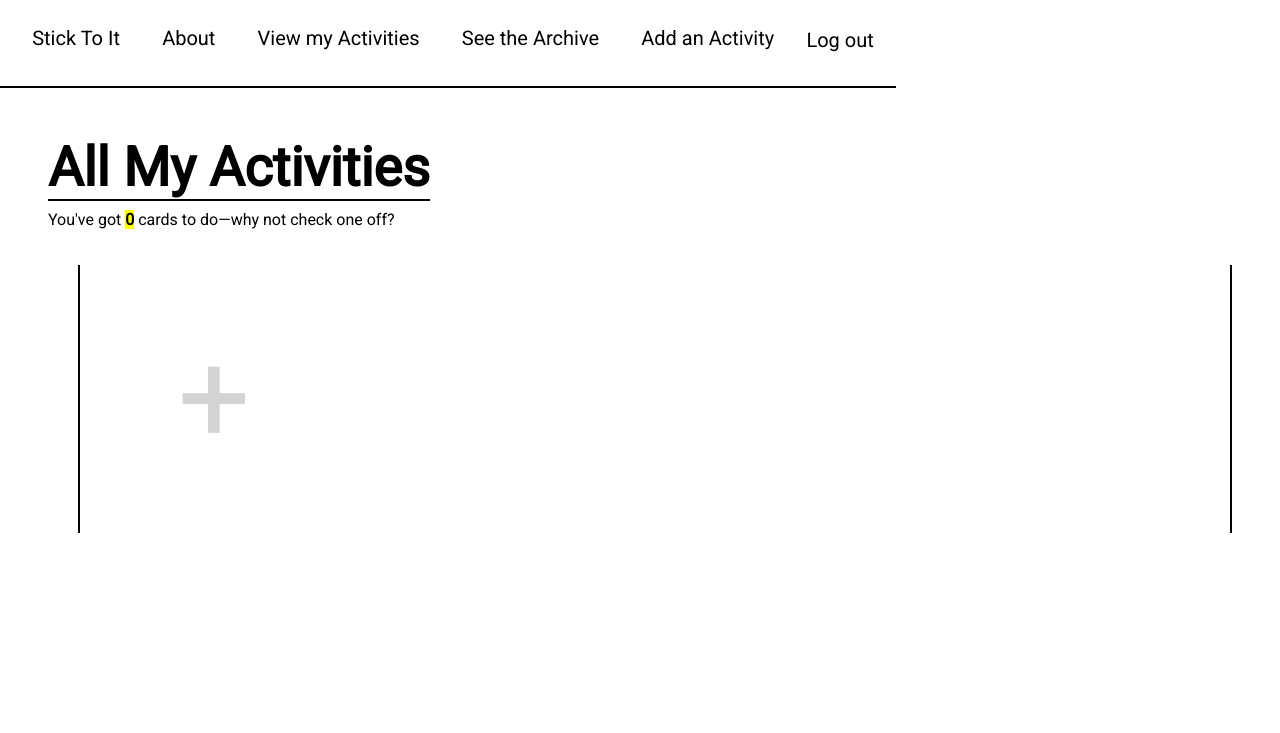
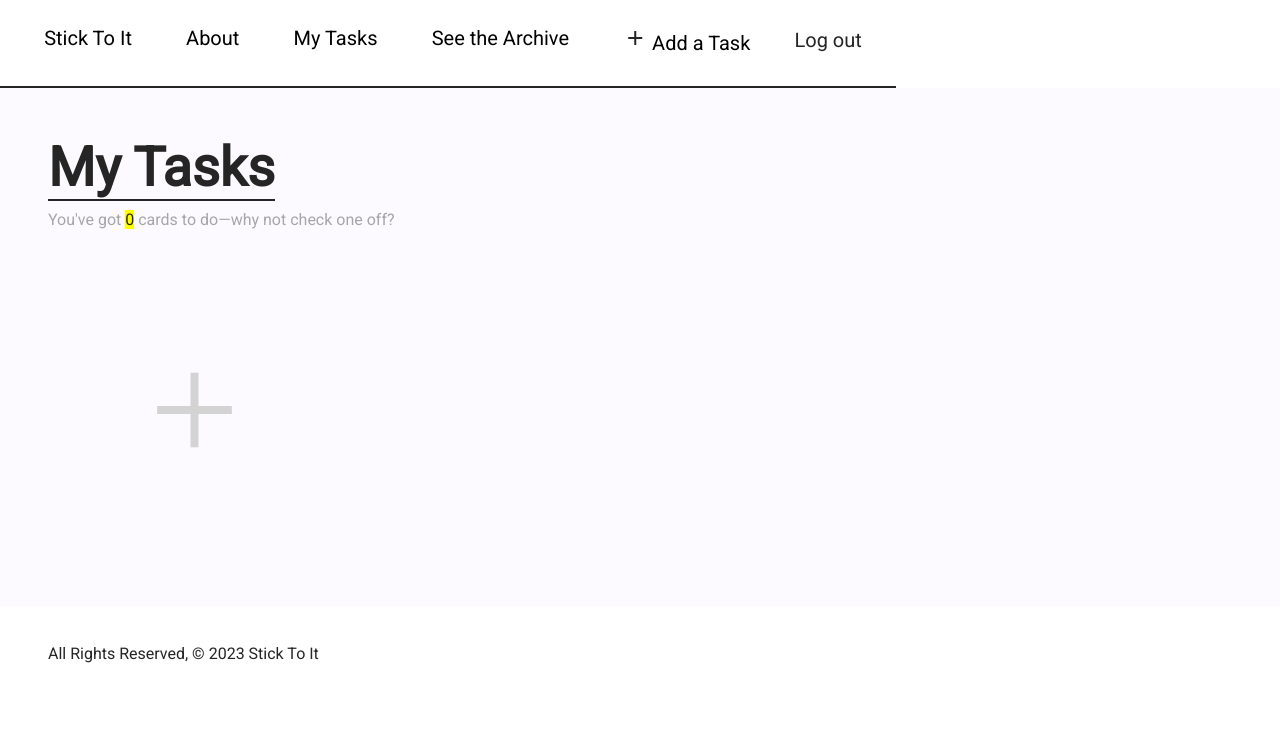
Before and after one commit to mlsmoorman/stick-to-it, a Django app: page /cards/ in a window 1280 px wide; the page is wider, and only the part inside the window is pictured. Shown: the top 733 px of that part. Run offline with Django 5.2, Linux system fonts and the light colour scheme; the visitor is signed in with stand-in values (Sample User, id 1); data that the repository does not hold is empty.

Commit message:
checkbox and other minor css

```diff
--- a/stick_to_it/main_app/static/css/style.css
+++ b/stick_to_it/main_app/static/css/style.css
@@ -3,9 +3,11 @@
   padding: 0;
   font-family: 'Roboto';
   text-align: left;
+  color: #252525;
+  /* background-color: #FCFAFF; */
 }
 body {
-  background-color: white;
+  background-color: rgb(255, 255, 255);
 
 }
 *::selection {
@@ -27,7 +29,7 @@
 
 main {
   padding: 48px;
-  background-color: white;
+  background-color: #FCFAFF;
   font-family: 'Roboto';
 }
 
@@ -37,7 +39,7 @@
 }
 nav {
   /* background-color: black; */
-  border-bottom: 2px solid black;
+  border-bottom: 2px solid #252525;
   height: 60px;
   padding: 0 0 0 0;
   margin-top: 2%;
@@ -120,7 +122,7 @@
 }
 
 h1 {
-  border-bottom: 2px solid black;
+  border-bottom: 2px solid #252525;
   /* background-color: yellow; */
   display: inline;
   font-size: 54px;
@@ -128,29 +130,33 @@
   /* -webkit-text-stroke: 1px white; */
 }
 
+h2 {
+  font-size: 32px;
+}
 .subheading {
   margin-top: 1%;
+  color: rgb(166, 166, 166);
 }
 
 section {
   /* rotate: -40 -70 -10 30deg; */
 
-  color: black;
-  margin-left: 30px;
+  color: #252525;
+  /* margin-left: 30px; */
   margin-top: 3%;
   display: flex;
   /* border: solid black 1px; */
   flex-direction: left;
   flex-wrap: wrap;
   /* justify-content: space-around; */
-  border-left: 2px solid black;
-  border-right: 2px solid black;
+  /* border-left: 2px solid black;
+  border-right: 2px solid black; */
 
 }
 
 .card {
-  width: 200px;
-  height: 200px;
+  width: 225px;
+  height: 225px;
   background: linear-gradient(to top,  #fbf969, #fffc65 90%);
   border-radius: 2px;
   transition: 0.4s;
@@ -159,18 +165,19 @@
   /* background-color: #ff52ff; */
   padding: 24px;
   /* border: solid black 1px; */
-  margin: 10px
-
+  margin: 10px 20px 20px 20px;
+  border-radius: 20px;
 }
 
 .card:hover {
   transform: scale(1.05);
   transition: 0.4s;
+  border-radius: 0;
 }
 
 .addcard {
-  width: 200px;
-  height: 200px;
+  width: 225px;
+  height: 225px;
   /* background: linear-gradient(to top,  #f4f018, #f4f018 90%); */
   border-radius: 20px;
   /* border: 2px solid black; */
@@ -199,24 +206,30 @@
 .carddate {
   /* background-color: white; */
   border-radius: 5px;
-
+  font-size: 14px;
   /* padding: 3px; */
   font-weight: bold;
 
+}
+ .cardform {
+  background-color: rgb(231, 231, 231);
+  border-radius: 25px;
+  width: 30%;
+ }
 
-
-}
 footer {
-  color: white;
+  color: rgb(249, 249, 249);
   padding: 48px;
   position: relative;
-  bottom: 20px;
+  bottom: 10px;
   width: 100%;
-  height: 2.5rem;            /* Footer height */
+  height: 2rem;            /* Footer height */
 }
 
 form {
   margin-top: 3%;
+  display: flex;
+  flex-direction: right;
 }
 
 .editbox {
@@ -298,11 +360,12 @@
 }
 
 .plus:hover {
-  color: black
+  color: #252525
 }
 
+
 /* GOOGLE SYMBOL  */
-  .material-symbols-outlined {
+  /* .material-symbols-outlined {
   font-size: 1000%;
   font-variation-settings:
   'FILL' 0,
--- a/stick_to_it/main_app/templates/base.html
+++ b/stick_to_it/main_app/templates/base.html
@@ -15,7 +15,7 @@
   <!--             -->
 
   <!-- GOOGLE SYMBOLS -->
- <link rel="stylesheet" href="https://fonts.googleapis.com/css2?family=Material+Symbols+Outlined:opsz,wght,FILL,GRAD@24,400,0,0" />
+  <link rel="stylesheet" href="https://fonts.googleapis.com/css2?family=Material+Symbols+Outlined:opsz,wght,FILL,GRAD@24,400,0,0" />
   <!--  -->
 
   <title>Stick-To-It</title>
@@ -26,11 +26,11 @@
     <nav>
       <ul class="navlist">
         <li class="yellow"><a href="{% url 'home' %}">Stick To It</a></li>
-        <li class="cyan"><a href="{% url 'about' %}">About</a></li>
+        <li class="yellow"><a href="{% url 'about' %}">About</a></li>
         {% if user.is_authenticated %}
-        <li class="magenta"><a href="{% url 'index' %}">View my  Activities</a></li>
-        <li class="cyan"><a href="{% url 'archive' %}">See the Archive</a></li>
-        <li class="yellow"><a href="{% url 'card_create' %}">Add an Activity</a></li>
+        <li class="yellow"><a href="{% url 'index' %}">My Tasks</a></li>
+        <li class="yellow"><a href="{% url 'archive' %}">See the Archive</a></li>
+        <li class="yellow"><a href="{% url 'card_create' %}"><span class="material-symbols-outlined">add</span> Add a Task</a></li>
         <li>
           <form id="logout-form" method="POST" action="{% url 'logout' %}">
             {% csrf_token %}
--- a/stick_to_it/main_app/templates/cards/index.html
+++ b/stick_to_it/main_app/templates/cards/index.html
@@ -2,8 +2,8 @@
 
 {% block content %}
 <div class="titlecontainer">
-    <h1>All My Activities</h1>
-    <p class="subheading">You've got <strong><mark>{{cards|length}}</mark></strong> cards to do—why not check one off?
+    <h1>My Tasks</h1>
+    <p class="subheading">You've got <mark>{{cards|length}}</mark> cards to do—why not check one off?
     </p>
 </div>
 
@@ -12,18 +12,27 @@
     {% for card in cards %}
     <a href="{% url 'detail' card.id %}" class="cardlink">
         <div class="card">
+
+            {% if card.due_date != None %}
+            <p class="carddate">Due: {{card.due_date}}</p>
+            {% endif %}
             <h2>{{card.activity}}</h2>
-            <p class="carddate">Due Date: {{card.due_date}}</p>
             <!-- button will move card to archive but redirect to index -->
             <form action="{% url 'complete' card.id %}" method="post">
                 {% csrf_token %}
-                <button type="submit">Job Done!</button>
+                <button type="submit" class="material-symbols-outlined checkbox checkbtn"></button>
+
+            </form>
+            <form action="{% url 'card_update' card.id %}"  method="post">
+                {% csrf_token %}
+                <button type="submit" class="material-symbols-outlined pencilbtn"></button>
             </form>
         </div>
     </a>
+
     {% endfor %}
     <div class="addcard">
-        <a href="{% url 'card_create' %}" class="plus">+</a>
+        <a href="{% url 'card_create' %}" class="material-symbols-outlined plus">add</a>
     </div>
 </section>
 {% endblock content %}
--- a/stick_to_it/main_app/templates/main_app/card_form.html
+++ b/stick_to_it/main_app/templates/main_app/card_form.html
@@ -3,6 +3,7 @@
 {% block content %}
 
 {% if object %}
+<div class="cardform">
 <a href="{{request.META.HTTP_REFERER}}" class="backbtn">Go back</a>
 <h1>Edit "{{ card.activity }}"</h1>
 {% else %}
@@ -17,4 +18,5 @@
   </table>
   <input type="submit" value="Submit!" class="submitbtn">
 </form>
+</div>
 {% endblock %}
```
Also changed, not shown: other parts of stick_to_it/main_app/static/css/style.css (+74 -24 lines), stick_to_it/main_app/templates/cards/archive.html (+5 -4 lines).
